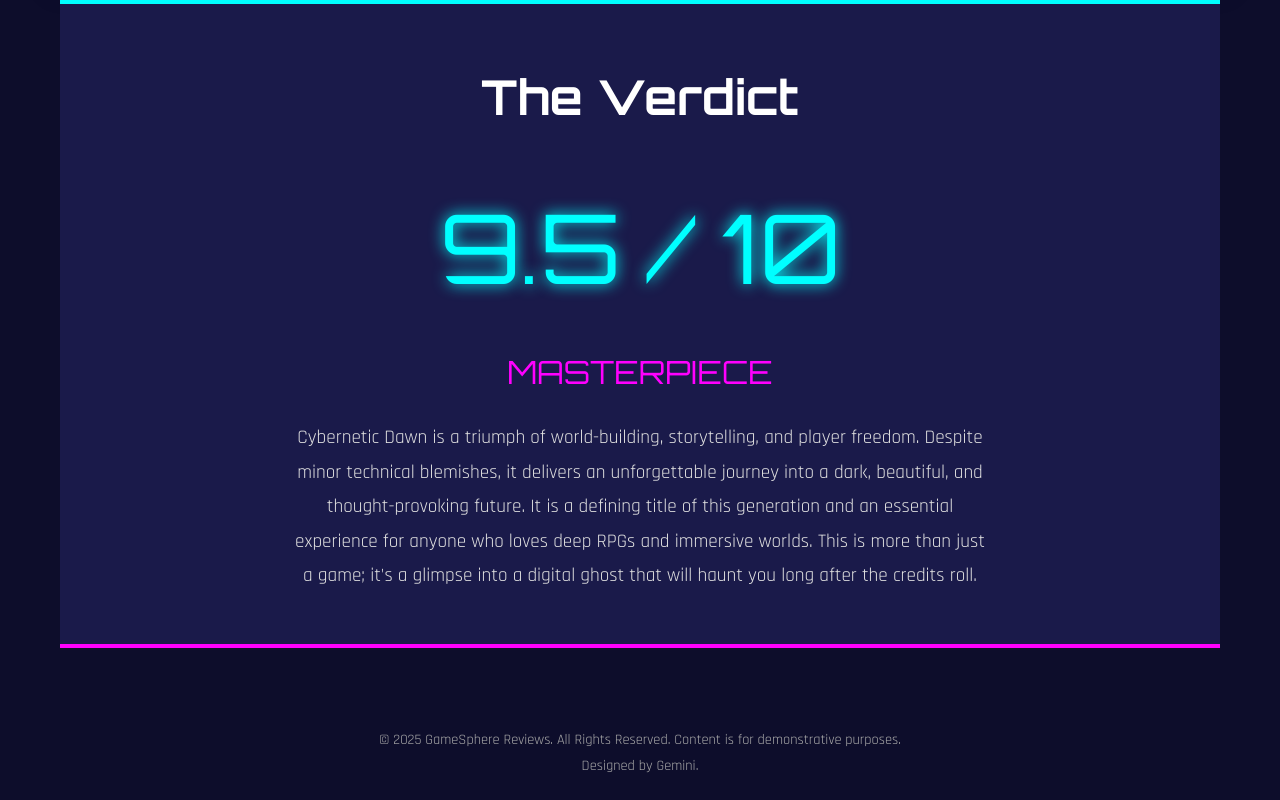
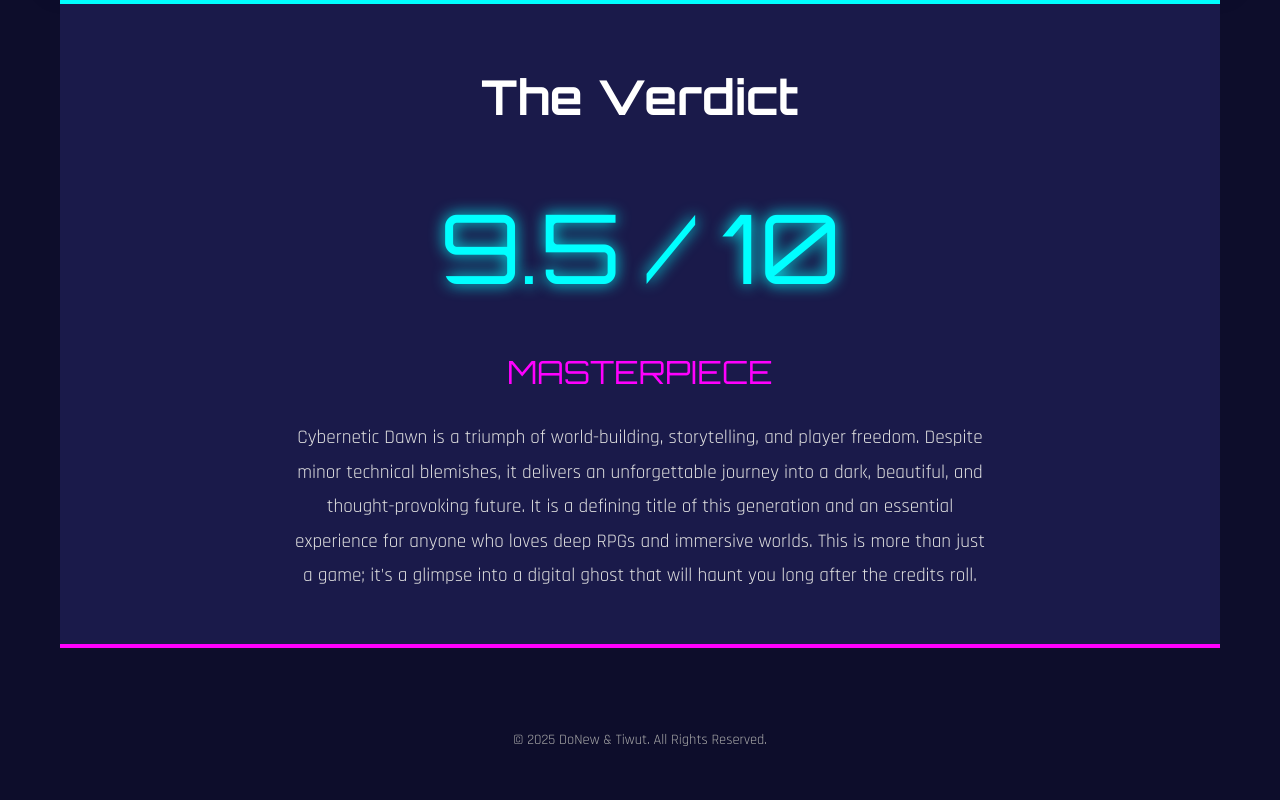
Before and after one commit to tiwut/DoNew, a plain HTML site: page media/gaming/review-cybernetic_dawn/index.html in a window 1280 px wide. Shown: the part 2444-3244 px from the top of the page. After the commit the page ends 3218 px from the top, so only its background shows below. Drawn offline with Linux system fonts and the light colour scheme.

Commit message:
index.html aktualisieren

```diff
--- a/media/gaming/review-cybernetic_dawn/index.html
+++ b/media/gaming/review-cybernetic_dawn/index.html
@@ -241,7 +241,7 @@
     </main>
 
     <footer>
-        <p>&copy; 2025 GameSphere Reviews. All Rights Reserved. Content is for demonstrative purposes. <br> Designed by Gemini.</p>
+        <p>&copy; 2025 DoNew & Tiwut. All Rights Reserved.</p>
     </footer>
 
 </body>
```
